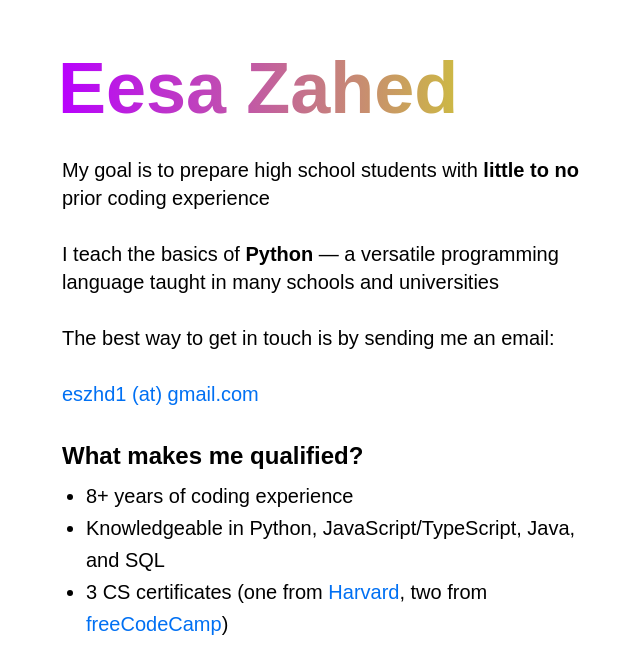
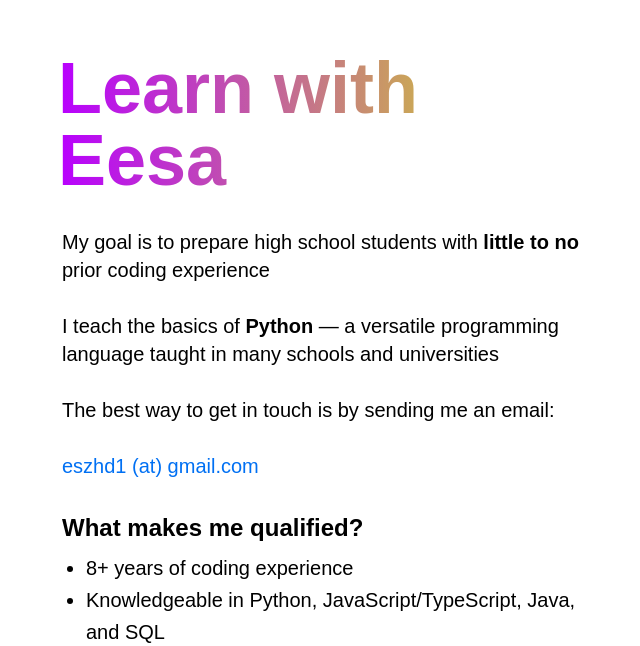
Before and after one commit to eesazahed/sensenow, a Next.js app: page / in a window 1280 px wide. Shown: the part 140-786 px from the top of the page, without its empty margins (310-950 px from the left). Built offline with nearby package versions, Linux system fonts and the light colour scheme; no server answers.

Commit message:
fix title

```diff
--- a/pages/index.tsx
+++ b/pages/index.tsx
@@ -14,7 +14,7 @@ const Home: NextPage = () => {
   return (
     <div className="mx-8">
       <Head>
-        <title>Eesa Zahed</title>
+        <title>Learn with Eesa</title>
         <link
           rel="shortcut icon"
           href="https://avatars.githubusercontent.com/u/97064249?v=4"
@@ -23,7 +23,7 @@ const Home: NextPage = () => {
       </Head>
       <main className="px-8 md:w-1/2 mx-auto my-48 md:text-xl">
         <h1 className="my-8 text-4xl md:text-7xl font-bold bg-gradient-to-r from-[#b800ff] to-[#d4fc00] bg-clip-text text-transparent">
-          Eesa Zahed
+          Learn with Eesa
         </h1>
         <div className="m-1">
           <section className="mb-8">
```
